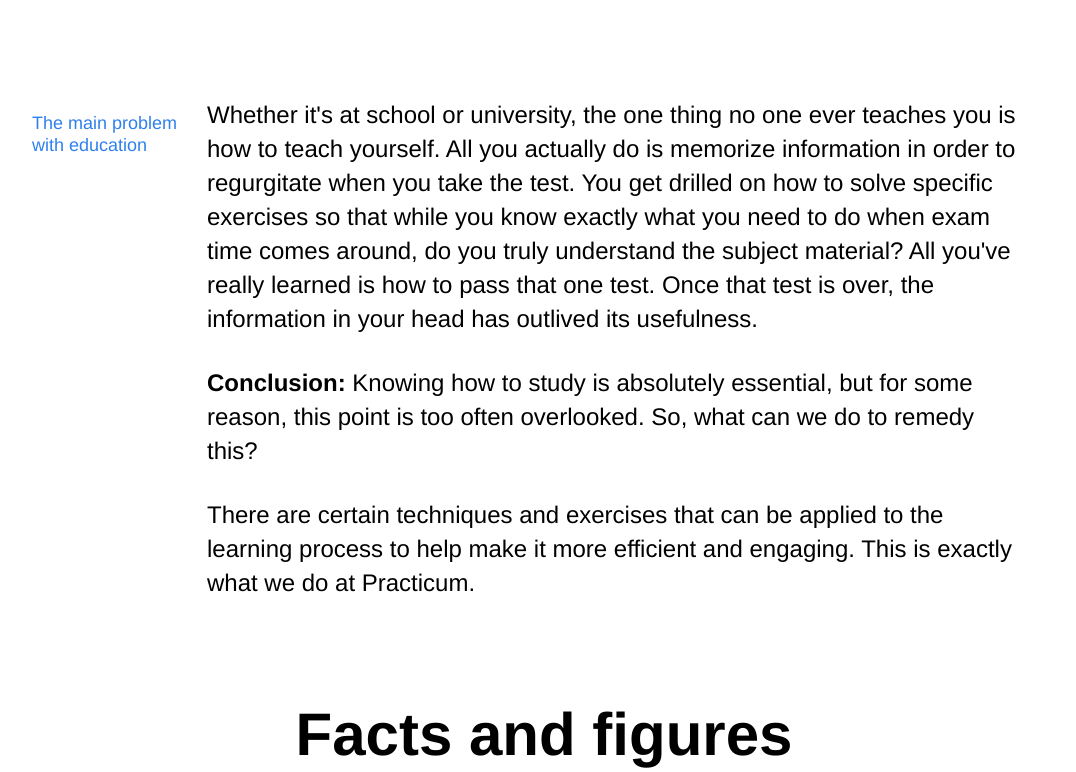
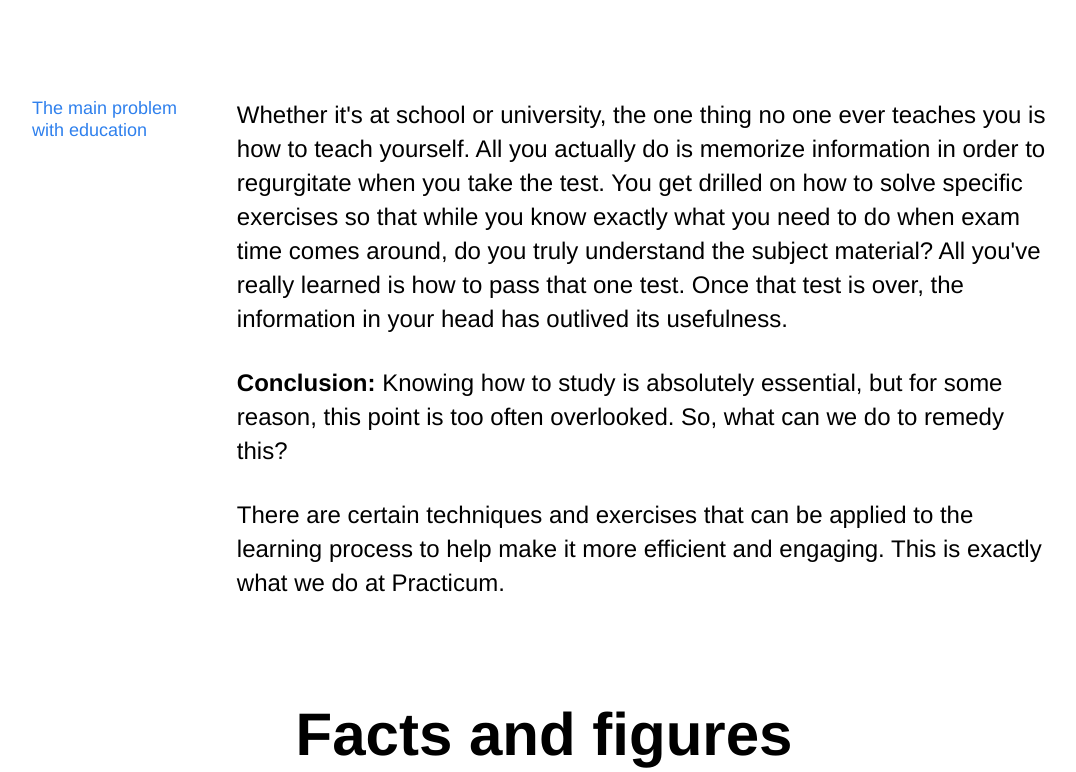
Before and after one commit to Aazme/web_project_1, a plain HTML site: page index.html in a window 1280 px wide. Shown: the part 758-1530 px from the top of the page, without its empty margins (96-1172 px from the left). Drawn offline with Linux system fonts and the light colour scheme.

Commit message:
final fixes

```diff
--- a/index.html
+++ b/index.html
@@ -56,7 +56,7 @@
             <section class="digits">
                 <h2 class="section-title">Facts and figures</h2>
                 <p class="section-subtitle">On learning and the brain</p>
-                <ul class="table table_theme_dark">
+                <ul class="table">
                     <li class="table__cell">
                         <h3 class="table__heading">86 billion</h3>
                         <p class="table__text">The number of neurons in the human brain
@@ -115,7 +115,7 @@
                 <h2 class="section-title section-title_theme_dark">Ten principles of rapid skill acquisition</h2>
                 <p class="section-subtitle section-subtitle_theme_dark">by Josh
                     Kaufman</p>
-                <ul class="table">
+                <ul class="table table_theme_dark">
                     <li class="table__cell table__cell_theme_dark">
                         <h3 class="table__heading table__heading_theme_dark">1</h3>
                         <p class="table__text table__text_theme_dark">Choose a lovable project.
--- a/styles/style.css
+++ b/styles/style.css
@@ -79,6 +79,7 @@
 }
 
 .two-columns {
+    justify-content: space-between;
     display: flex;
     align-items: flex-start;
     min-height: 200px;
@@ -95,6 +96,7 @@
     font-weight: normal;
     align-items: flex-start;
     width: 175px;
+    margin:0px;
 }
 
 .two-columns__span-accent{
```
